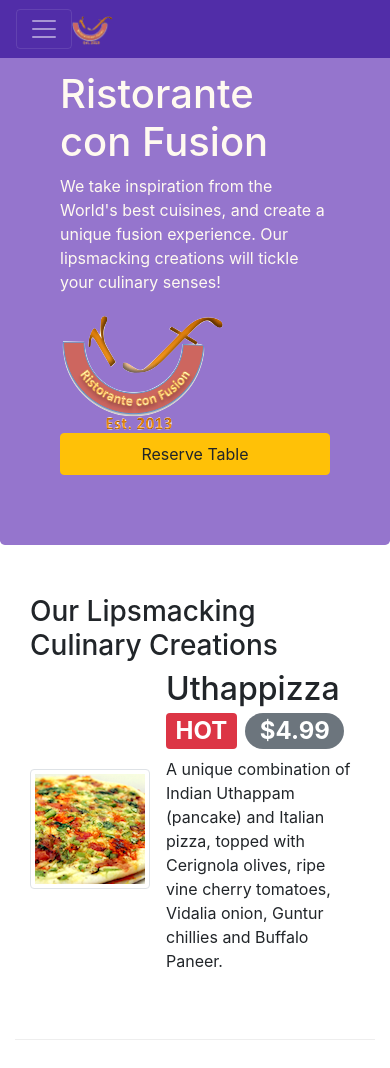
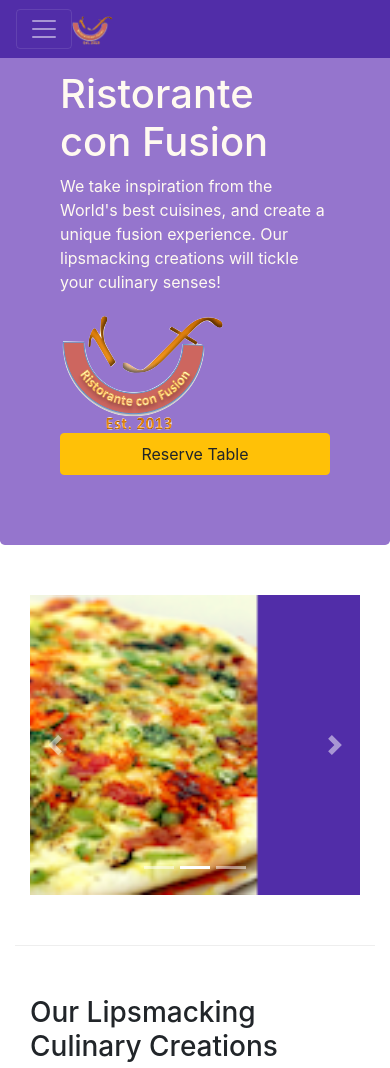
Before and after one commit to dhighlord/conFusion, a website: page index.html in a window 390 px wide. Shown: the top 1068 px of the page. Drawn offline with nearby package versions, Linux system fonts and the light colour scheme.

Commit message:
Carousel added

```diff
--- a/css/styles.css
+++ b/css/styles.css
@@ -44,3 +44,18 @@
     border-bottom: 1px solid #DDD;
     padding: 10px;
 }
+
+.carousel {
+    background: #512DA8;
+}
+
+.carousel-item {
+    height: 300px
+}
+
+.carousel-item img {
+    position: absolute;
+    top: 0;
+    left: 0;
+    min-height: 300px;
+}
--- a/index.html
+++ b/index.html
@@ -93,6 +93,48 @@
     </header>
 
     <div class="container">
+
+        <div class="row row-content">
+            <div class="col">
+                <div id="mycarousel" class="carousel slide" data-ride="carousel">
+                    <div class="carousel-inner" role="listbox">
+                        <div class="carousel-item active">
+                            <img class="d-block img-fluid" src="img/uthappizza.png" alt="uthappizza">
+                            <div class="carousel-caption d-none d-md-block">
+                                <h2>Uthappizza <span class="badge badge-danger">HOT</span> <span class="badge badge-pill badge-secondary">$4.99</span></h2>
+                                <p class="d-none d-sm-block">A unique combination of Indian Uthappam (pancake) and Italian pizza, topped with Cerignola olives, ripe vine cherry tomatoes, Vidalia onion, Guntur chillies and Buffalo Paneer.</p>
+                            </div>
+                        </div>
+                        <div class="carousel-item">
+                            <div class="carousel-caption d-none d-md-block">
+                                <h2>Weekend Grand Buffet</h2>
+                                <p class="d-none d-sm-block">Featuring mouthwatering combinations with a choice of five different salads, six enticing appetizers, six main entrees and five choicest desserts. Free flowing bubbly and soft drinks. All for just $19.99 per person </p>
+                            </div>
+                        </div>
+                        <div class="carousel-item">
+                            <img class="d-block img-fluid" src="img/alberto.png" alt="alberto">
+                            <div class="carousel-caption d-none d-md-block">
+                                <h2 class="mt-0">Alberto Somayya</h2>
+                                <h4>Executive Chef</h4>
+                                <p class="d-none d-sm-block">Award winning three-star Michelin chef with wide International experience having worked closely with whos-who in the culinary world, he specializes in creating mouthwatering Indo-Italian fusion experiences. </p>
+                            </div>
+                        </div>
+                    </div>
+                    <ol class="carousel-indicators">
+                        <li data-target="#mycarousel" data-slide-to="0" class="active"></li>
+                        <li data-target="#mycarousel" data-slide-to="1"></li>
+                        <li data-target="#mycarousel" data-slide-to="2"></li>
+                    </ol>
+                    <a class="carousel-control-prev" href="#mycarousel" role="button" data-slide="prev">
+                        <span class="carousel-control-prev-icon"></span>
+                    </a>
+                    <a class="carousel-control-next" href="#mycarousel" role="button" data-slide="next">
+                        <span class="carousel-control-next-icon"></span>
+                    </a>
+                </div>
+            </div>
+        </div>
+
         <div class="row row-content align-items-center">
             <div class="col-12 col-sm-4 order-sm-last col-md-3">
                 <h3>Our Lipsmacking Culinary Creations</h3>
```
